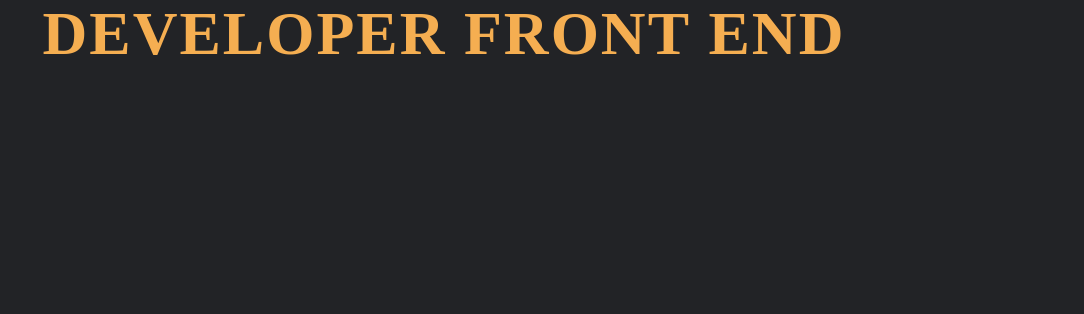
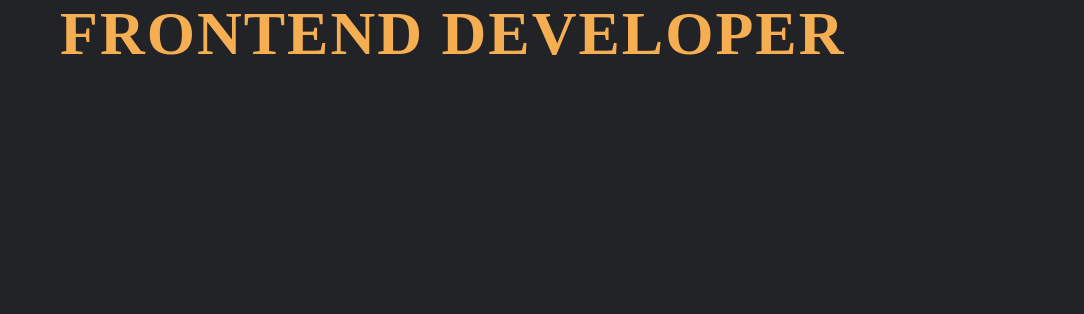
Before and after one commit to Douglasvmatos/Douglasvmatos.github.io, a plain HTML site: page index.html in a window 1280 px wide. Shown: the part 486-800 px from the top of the page, without its empty margins (196-1280 px from the left). Drawn offline with nearby package versions, Linux system fonts and the light colour scheme; some packages are replaced by stand-ins of ours; a web font is replaced by a local one.

Commit message:
Update index.html

```diff
--- a/index.html
+++ b/index.html
@@ -97,7 +97,7 @@
 
                 <div class="text-slideshow" data-effect="fx3">
                     <div class="text-slide text-slide--current">
-                        <h2 class="animate-title">Developer Front End</h2>
+                        <h2 class="animate-title"> Frontend Developer</h2>
                     </div>
                 </div>
 
```
